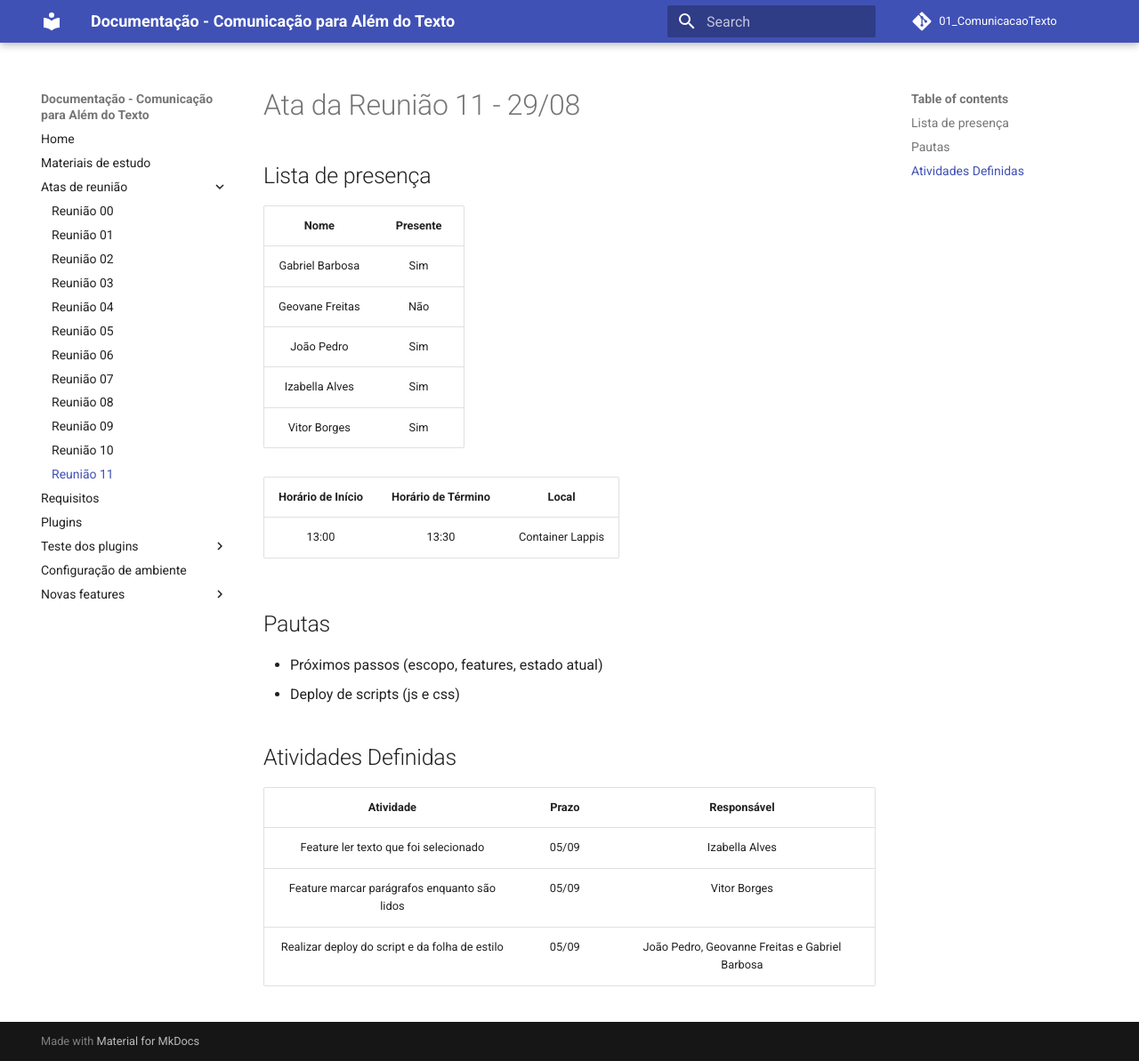
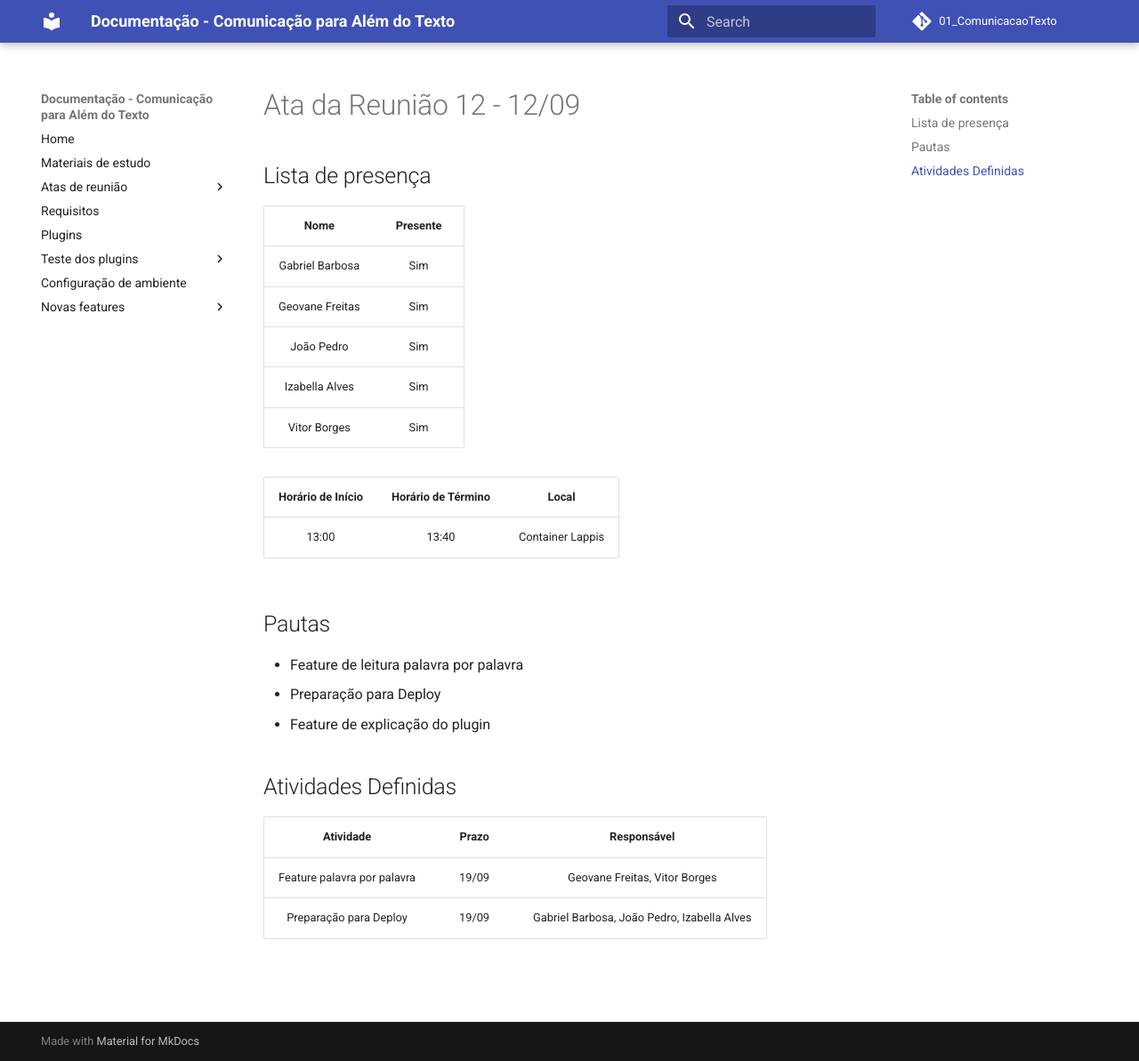
Before and after one commit to ResidenciaTICBrisa/01_ComunicacaoTexto, an MkDocs documentation site: the page built from docs/atas/ata-reuniao12.md, in a window 1280 px wide and 1193 px high. Shown: the whole window at 89% size. Built offline with MkDocs 1.6.1 and Material for MkDocs 9.7.7, drawn with Linux system fonts in a browser that asks for light colours; comment, search, counter and statistics services are not loaded.

Commit message:
docs: adicionado ata da reunião dia 12/09

```diff
--- a/docs/atas/ata-reuniao11.md
+++ b/docs/atas/ata-reuniao12.md
@@ -1,28 +1,28 @@
-# Ata da Reunião 11 - 29/08
+# Ata da Reunião 12 - 12/09
 
 ## Lista de presença
 
 | Nome | Presente |
 |:----:|:--------:|
 | Gabriel Barbosa | Sim |
-| Geovane Freitas | Não |
+| Geovane Freitas | Sim |
 | João Pedro | Sim |
 | Izabella Alves | Sim |
 | Vitor Borges | Sim |
 
 | Horário de Início | Horário de Término | Local |
 |:-----------------:|:------------------:|:-----:|
-| 13:00 | 13:30 | Container Lappis |
+| 13:00 | 13:40 | Container Lappis |
 
 ## Pautas
 
-* Próximos passos (escopo, features, estado atual)
-* Deploy de scripts (js e css)
+* Feature de leitura palavra por palavra
+* Preparação para Deploy
+* Feature de explicação do plugin
 
 ## Atividades Definidas
 
 |                                   Atividade                                        | Prazo |                  Responsável                   |
 | :-------------------------: | :------------------------------------------------------: | :----------------------: |
-| Feature ler texto que foi selecionado | 05/09 | Izabella Alves|
-| Feature marcar parágrafos enquanto são lidos | 05/09 | Vitor Borges |
-| Realizar deploy do script e da folha de estilo | 05/09 | João Pedro, Geovanne Freitas e Gabriel Barbosa |
+| Feature palavra por palavra | 19/09 | Geovane Freitas, Vitor Borges |
+| Preparação para Deploy | 19/09 | Gabriel Barbosa, João Pedro, Izabella Alves |
```
